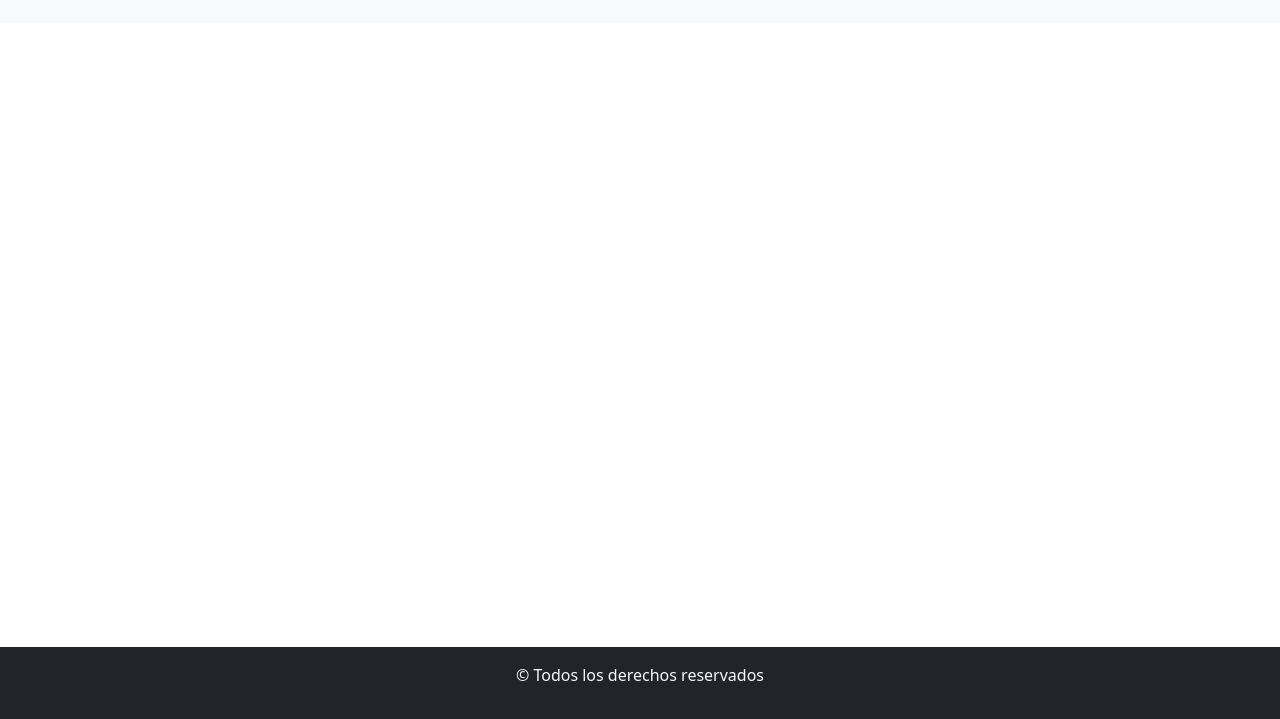
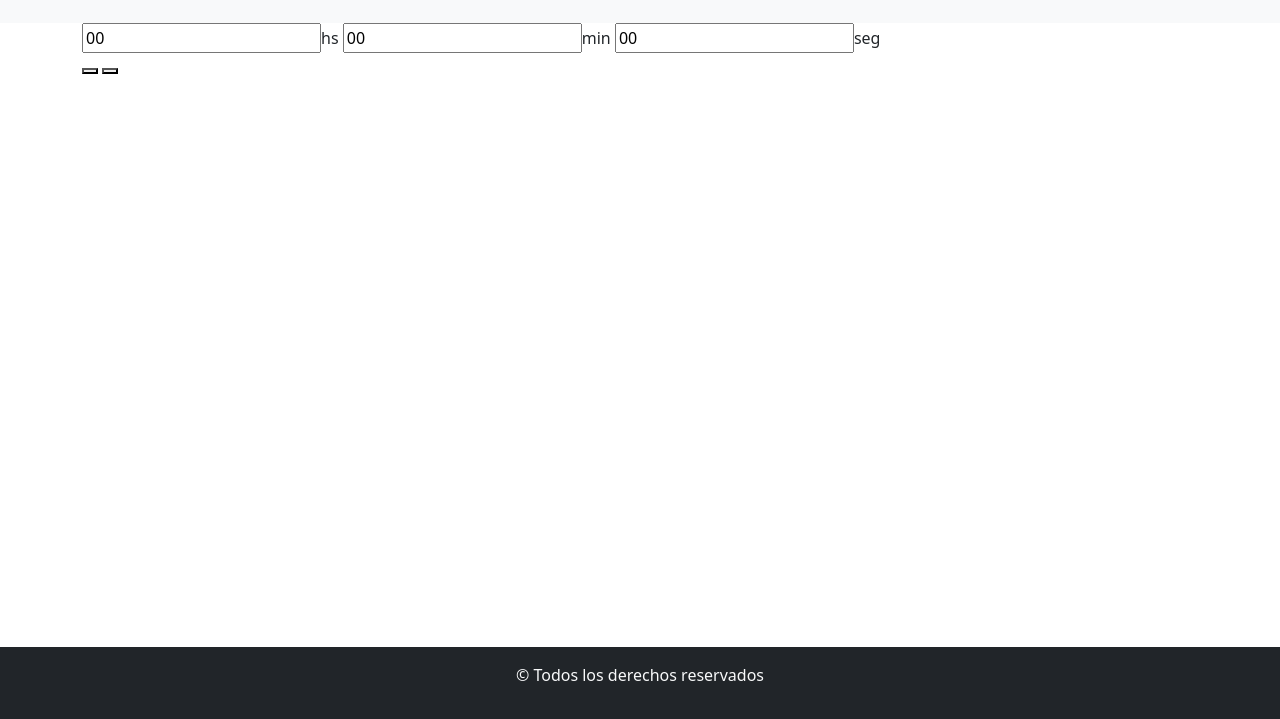
Before and after one commit to 05Vero-S/trabajopractico5ej6, a plain HTML site: page index.html in a window 1280 px wide. Shown: the part 81-800 px from the top of the page. Drawn offline with nearby package versions, Linux system fonts and the light colour scheme.

Commit message:
agregue estructura html del temporizador

```diff
--- a/index.html
+++ b/index.html
@@ -21,7 +21,21 @@
             </div>
           </nav>
     </header>
-    <main></main>
+    <main>
+        <section class="container">
+            <div class="reloj">
+                <input class="numero" type="text" maxlength="2" value="00"><span>hs</span>
+                <input class="numero" type="text" maxlength="2" value="00"><span>min</span>
+                <input class="numero" type="text" maxlength="2" value="00"><span>seg</span>
+
+            </div>
+            <div class="botones">
+                <button id="iniciar" onclick="iniciarTemporizador()"></button>
+                <button id="pausa" onclick="pausarTemporizador()"></button>
+            </div>
+
+        </section>
+    </main>
     <footer class="bg-dark text-light py-3 text-center">
         <p>&copy; Todos los derechos reservados</p>
     </footer>
```
